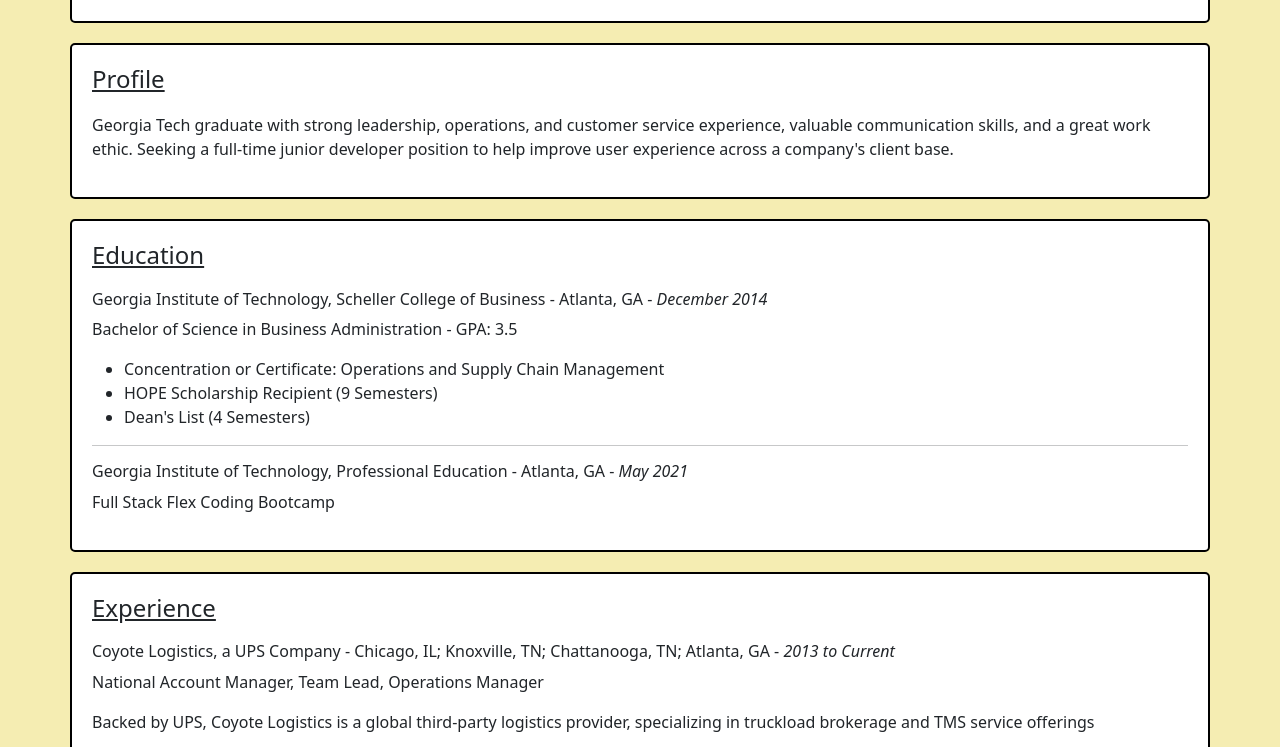
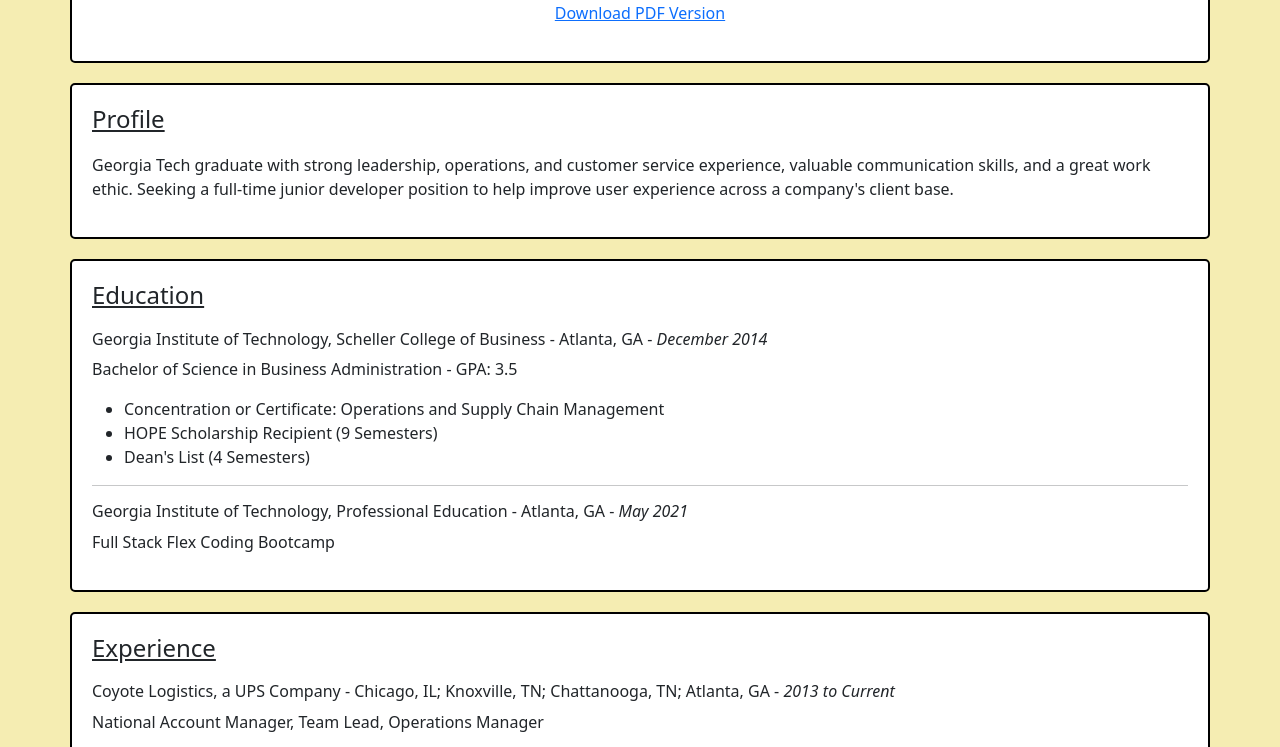
Before and after one commit to smcmillan28/career-services, a plain HTML site: page index.html in a window 1280 px wide. Shown: the part 123-870 px from the top of the page. Drawn offline with nearby package versions, Linux system fonts and the light colour scheme.

Commit message:
updated PDF version and contact section

```diff
--- a/index.html
+++ b/index.html
@@ -21,9 +21,9 @@
             | <a href="https://github.com/smcmillan28" target="_blank"><i class="fab fa-github"></i></a> |
             <a href="https://smcmillan28.github.io/sam-mcmillan-portfolio/" target="_blank">Link to Portfolio</a>
         </p>
-        <!-- <p style="text-align: center;">
-            <a href="./assets/sam-mcmillan-resume.pdf" download="sam_mcmillan_resume.pdf">Download As PDF</a>
-        </p> -->
+        <p style="text-align: center;">
+            <a href="./assets/sam-mcmillan-resume-new.pdf" download="sam_mcmillan_resume.pdf">Download PDF Version</a>
+        </p>
     </div>
 
     <div class="container-md" id="profile">
```
Also changed, not shown: 1 other file.
